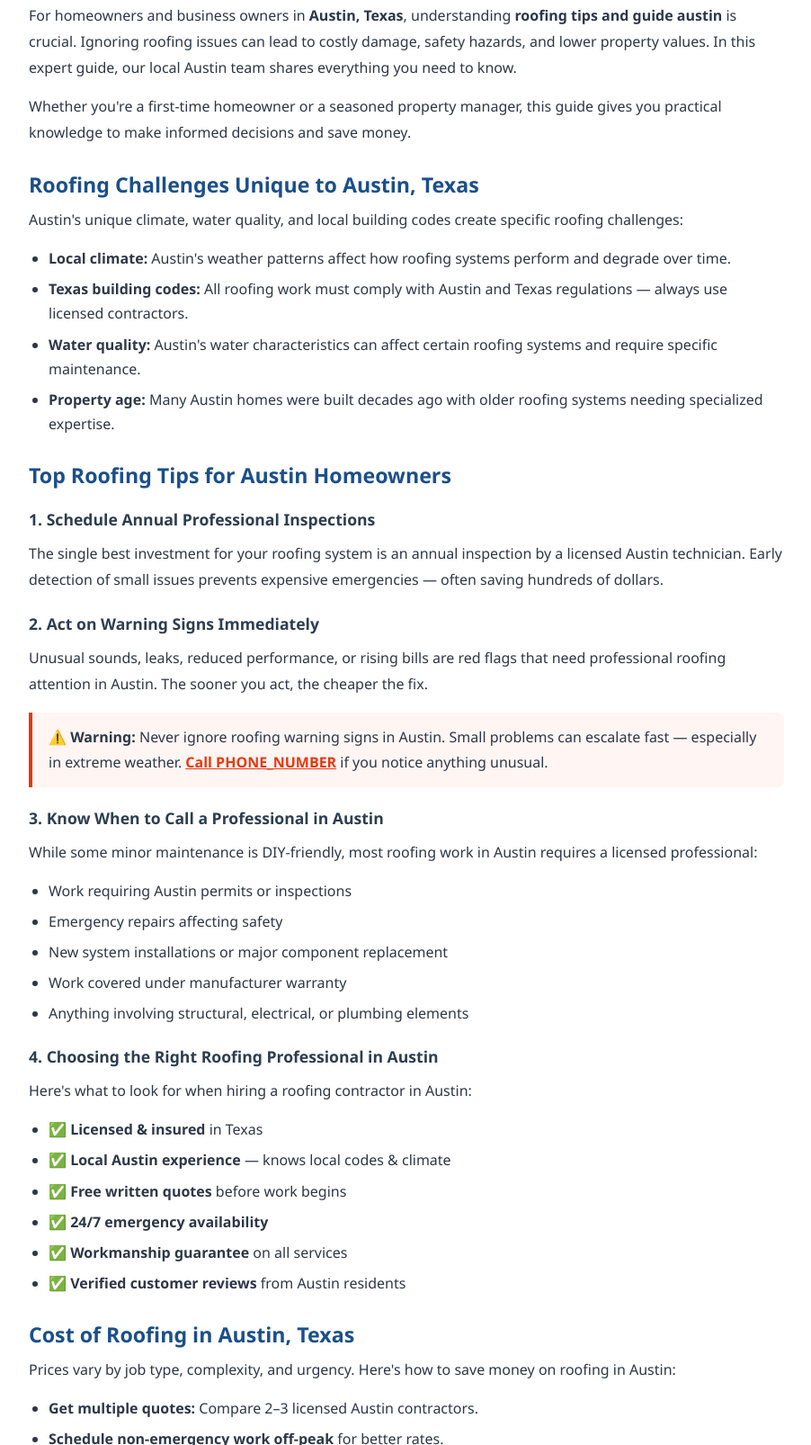
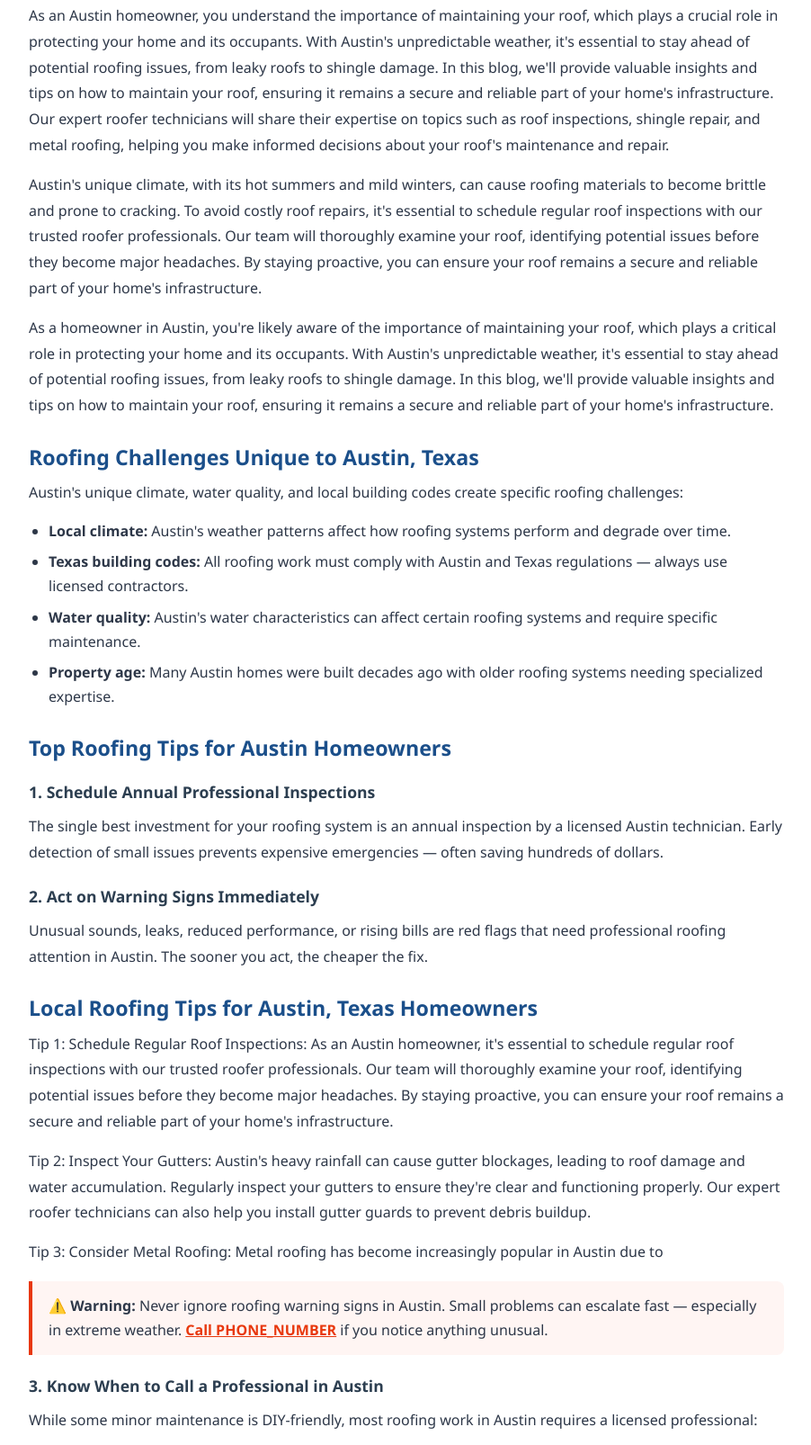
Before and after one commit to leadsmartaffiliate/roofing-company-austin-tx, a plain HTML site: page blog/how-to-choose-roofing-austin/index.html in a window 1280 px wide. Shown: the part 597-2203 px from the top of the page at 90% size, without its empty margins (188-1090 px from the left). Drawn offline with Linux system fonts and the light colour scheme.

Commit message:
Update blog/how-to-choose-roofing-austin/index.html

```diff
--- a/blog/how-to-choose-roofing-austin/index.html
+++ b/blog/how-to-choose-roofing-austin/index.html
@@ -179,7 +179,9 @@ footer{background:var(--dark);color:#c9d1e0;padding:40px 20px 20px}
       </figure>
 
       <h2>Why roofing tips and guide Austin Matters for Austin Properties</h2>
-      <p>For homeowners and business owners in <strong>Austin, Texas</strong>, understanding <strong>roofing tips and guide austin</strong> is crucial. Ignoring roofing issues can lead to costly damage, safety hazards, and lower property values. In this expert guide, our local Austin team shares everything you need to know.</p><p>Whether you're a first-time homeowner or a seasoned property manager, this guide gives you practical knowledge to make informed decisions and save money.</p>
+      <p>As an Austin homeowner, you understand the importance of maintaining your roof, which plays a crucial role in protecting your home and its occupants. With Austin's unpredictable weather, it's essential to stay ahead of potential roofing issues, from leaky roofs to shingle damage. In this blog, we'll provide valuable insights and tips on how to maintain your roof, ensuring it remains a secure and reliable part of your home's infrastructure. Our expert roofer technicians will share their expertise on topics such as roof inspections, shingle repair, and metal roofing, helping you make informed decisions about your roof's maintenance and repair.</p>
+<p>Austin's unique climate, with its hot summers and mild winters, can cause roofing materials to become brittle and prone to cracking. To avoid costly roof repairs, it's essential to schedule regular roof inspections with our trusted roofer professionals. Our team will thoroughly examine your roof, identifying potential issues before they become major headaches. By staying proactive, you can ensure your roof remains a secure and reliable part of your home's infrastructure.</p>
+<p>As a homeowner in Austin, you're likely aware of the importance of maintaining your roof, which plays a critical role in protecting your home and its occupants. With Austin's unpredictable weather, it's essential to stay ahead of potential roofing issues, from leaky roofs to shingle damage. In this blog, we'll provide valuable insights and tips on how to maintain your roof, ensuring it remains a secure and reliable part of your home's infrastructure.</p>
 
       <h2>Roofing Challenges Unique to Austin, Texas</h2>
       <p>Austin's unique climate, water quality, and local building codes create specific
@@ -207,7 +209,10 @@ footer{background:var(--dark);color:#c9d1e0;padding:40px 20px 20px}
       need professional roofing attention in Austin. The sooner you act, the cheaper
       the fix.</p>
 
-
+      <h2>Local Roofing Tips for Austin, Texas Homeowners</h2>
+<p>Tip 1: Schedule Regular Roof Inspections: As an Austin homeowner, it's essential to schedule regular roof inspections with our trusted roofer professionals. Our team will thoroughly examine your roof, identifying potential issues before they become major headaches. By staying proactive, you can ensure your roof remains a secure and reliable part of your home's infrastructure.</p>
+<p>Tip 2: Inspect Your Gutters: Austin's heavy rainfall can cause gutter blockages, leading to roof damage and water accumulation. Regularly inspect your gutters to ensure they're clear and functioning properly. Our expert roofer technicians can also help you install gutter guards to prevent debris buildup.</p>
+<p>Tip 3: Consider Metal Roofing: Metal roofing has become increasingly popular in Austin due to</p>
 
       <div class="warn-box" role="alert">
         ⚠️ <strong>Warning:</strong> Never ignore roofing warning signs in Austin.
```
